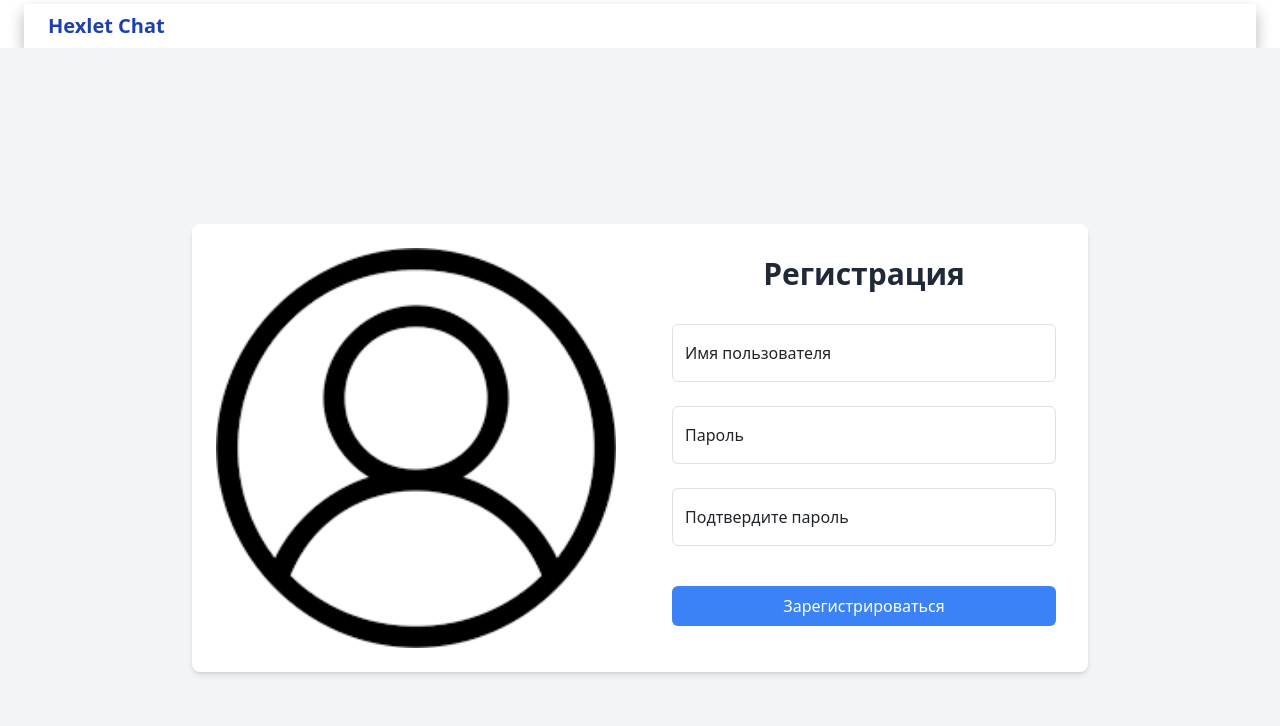
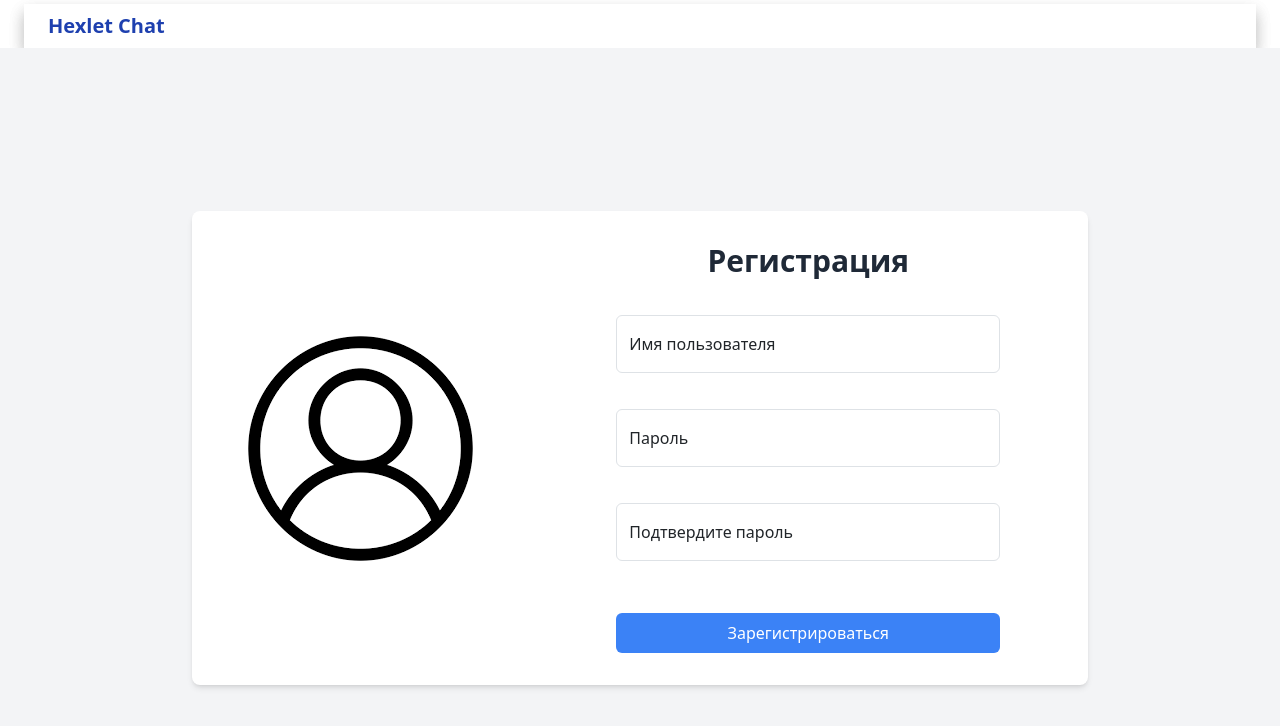
Before and after one commit to DianaShilova/frontend-project-12-vite, a React (Vite) app in the folder client/: page /frontend-project-12-vite/signup in a window 1280 px wide. Shown: the top 726 px of the page. Built offline with nearby package versions, Linux system fonts and the light colour scheme; no server answers; what leo-profanity would draw is missing.

Commit message:
fix design

```diff
--- a/client/src/pages/components/Channels.tsx
+++ b/client/src/pages/components/Channels.tsx
@@ -68,9 +68,9 @@ export const Channels = (props: Props) => {
     ));
 
   return (
-    <div className='w-full sm:w-[350px] bg-gray-50 p-2 sm:p-4 border-r border-gray-200 flex flex-col h-[270px] sm:h-full'>
-      <div className='flex justify-between items-center mb-6'>
-        <h2 className='text-lg font-semibold text-gray-800 pl-2 pt-3'>
+    <div className='w-full border-r sm:border-gray-200 sm:w-[350px] bg-gray-50 p-2 sm:p-4 flex flex-col h-[270px] sm:h-full'>
+      <div className='flex h-[50px] justify-between items-center px-2 py-3 mb-3'>
+        <h2 className='text-lg font-semibold text-gray-800 pt-2'>
           {t('channelsContainer.channel')}
         </h2>
         <button
--- a/client/src/pages/components/MessageInput.tsx
+++ b/client/src/pages/components/MessageInput.tsx
@@ -12,8 +12,9 @@ export const MessageInput = (props: Props) => {
 
   return (
     <form
-      className='flex items-center p-3 border-t border-gray-200'
+      className='flex items-center py-[0px] px-[4px] sm:p-3 border-t border-gray-200'
       onSubmit={onSubmitMessage}
+      noValidate
     >
       <div className='relative flex-grow'>
         <input
--- a/client/src/pages/components/MessagesField.tsx
+++ b/client/src/pages/components/MessagesField.tsx
@@ -27,7 +27,7 @@ export const MessagesField = (props: Props) => {
     ));
 
   return (
-    <div className='h-[350px] sm:h-full overflow-y-auto p-4 bg-white'>
+    <div className='h-[305px] sm:h-full overflow-y-auto p-4 bg-white'>
       {messages ? (
         renderMessages()
       ) : (
--- a/client/src/pages/components/MessagesTitle.tsx
+++ b/client/src/pages/components/MessagesTitle.tsx
@@ -16,7 +16,7 @@ export const MessagesTitle = (props: Props) => {
   const messagesQuantity = filtered.length;
 
   return (
-    <div className='bg-white border-b border-gray-200 p-3'>
+    <div className='bg-white border-b border-gray-200 p-[10px] sm:p-3'>
       <span className='text-lg font-semibold'>
         <span className='text-gray-600 mr-1'>#</span>
         {channels.entities[currentChannelId] &&
--- a/client/src/pages/components/Navbar.tsx
+++ b/client/src/pages/components/Navbar.tsx
@@ -11,7 +11,7 @@ export const Navbar = (props: Props) => {
   const authContext = useContext(AuthContext);
 
   return (
-    <header className='bg-white shadow mx-4 mt-1'>
+    <header className='bg-white shadow m-[0px] sm:mx-[24px] mt-1'>
       <nav className='px-4 w-full'>
         <div className='flex justify-between items-center py-2 max-w-7xl mx-auto'>
           <a
--- a/client/src/pages/components/SignupWindow.tsx
+++ b/client/src/pages/components/SignupWindow.tsx
@@ -36,14 +36,10 @@ export const SignupWindow = () => {
   });
 
   return (
-    <div className='flex justify-center items-center min-h-screen bg-gray-100 p-4'>
-      <div className='w-full max-w-4xl bg-white rounded-lg shadow-md overflow-hidden md:flex'>
-        <div className='md:w-1/2 hidden md:block'>
-          <img
-            src={image}
-            alt={t('image.registration')}
-            className='w-full h-full p-4'
-          />
+    <div className='flex justify-center items-center min-h-screen bg-gray-100 p-[0px] sm:p-[24px]'>
+      <div className='w-full max-w-4xl bg-white rounded-lg shadow-md overflow-hidden justify-around md:flex'>
+        <div className='hidden lg:block flex self-center'>
+          <img src={image} alt={t('image.login')} />
         </div>
         <div className='md:w-1/2 p-8'>
           <Formik
@@ -72,11 +68,11 @@ export const SignupWindow = () => {
             }}
           >
             {({ errors, touched, values, handleChange }) => (
-              <Form className='space-y-6'>
+              <Form className='space-y-9'>
                 <h1 className='text-3xl sm:text-3xl text-lg font-bold text-center text-gray-800 mb-8'>
                   {t('signupForm.registration')}
                 </h1>
-                <div className='text-xs sm:text-base'>
+                <div className='text-base'>
                   <FloatingLabel
                     controlId='username'
                     label={t('signupForm.username')}
@@ -89,18 +85,18 @@ export const SignupWindow = () => {
                       isValid={touched.username && !errors.username}
                       isInvalid={!!errors.username}
                       onChange={handleChange}
-                      className='w-full px-3 py-2 border border-gray-300 rounded-md focus:outline-none focus:ring-2 focus:ring-blue-500'
+                      className='w-full px-3 pt-4 border border-gray-300 rounded-md focus:outline-none focus:ring-2 focus:ring-blue-500'
                     />
                     <FormBootstrap.Control.Feedback
                       type='invalid'
                       tooltip
-                      className='text-red-500 text-sm mt-1'
+                      className='w-full text-red-500 text-sm mt-1'
                     >
                       {errors.username}
                     </FormBootstrap.Control.Feedback>
                   </FloatingLabel>
                 </div>
-                <div className='text-xs sm:text-base'>
+                <div className='text-base'>
                   <FloatingLabel
                     controlId='password'
                     label={t('signupForm.password')}
@@ -114,18 +110,18 @@ export const SignupWindow = () => {
                       isInvalid={!!errors.password}
                       onChange={handleChange}
                       type='password'
-                      className='text-base w-full px-3 py-2 border border-gray-300 rounded-md focus:outline-none focus:ring-2 focus:ring-blue-500'
+                      className='text-base w-full px-3 pt-4 border border-gray-300 rounded-md focus:outline-none focus:ring-2 focus:ring-blue-500'
                     />
                     <FormBootstrap.Control.Feedback
                       type='invalid'
                       tooltip
-                      className='text-red-500 text-sm mt-1'
+                      className='w-full text-red-500 text-sm mt-1'
                     >
                       {errors.password}
                     </FormBootstrap.Control.Feedback>
                   </FloatingLabel>
                 </div>
-                <div className='text-xs sm:text-base'>
+                <div className='text-base'>
                   <FloatingLabel
                     controlId='confirmPassword'
                     label={t('signupForm.confirmPassword')}
@@ -141,12 +137,12 @@ export const SignupWindow = () => {
                       isInvalid={!!errors.confirmPassword}
                       onChange={handleChange}
                       type='password'
-                      className=' w-full px-3 py-2 border border-gray-300 rounded-md focus:outline-none focus:ring-2 focus:ring-blue-500'
+                      className=' w-full px-3 pt-4 border border-gray-300 rounded-md focus:outline-none focus:ring-2 focus:ring-blue-500'
                     />
                     <FormBootstrap.Control.Feedback
                       type='invalid'
                       tooltip
-                      className='text-red-500 text-sm mt-1'
+                      className='w-full text-red-500 text-sm mt-1'
                     >
                       {errors.confirmPassword}
                     </FormBootstrap.Control.Feedback>
@@ -154,7 +150,7 @@ export const SignupWindow = () => {
                 </div>
                 <button
                   type='submit'
-                  className='w-full text-xs sm:text-base bg-blue-500 text-white py-2 px-4 rounded-md hover:bg-blue-600 transition duration-300'
+                  className='w-full text-base bg-blue-500 text-white py-2 px-4 rounded-md hover:bg-blue-600 transition duration-300'
                 >
                   {t('signupForm.register')}
                 </button>
--- a/client/src/pages/home.css
+++ b/client/src/pages/home.css
@@ -20,7 +20,6 @@ NAV {
   height: calc(100% - 3rem);
   display: flex;
   flex-grow: 1;
-  margin: 1.5rem 1.5rem !important;
 }
 
 .channels-container {
--- a/client/src/pages/home.tsx
+++ b/client/src/pages/home.tsx
@@ -84,11 +84,14 @@ const HomePage = () => {
   const handleSubmitMessage = useCallback(
     async (e: React.FormEvent): Promise<void> => {
       e.preventDefault();
-      try {
-        await sendMessage(filter.clean(input));
-        setInput('');
-      } catch (error) {
-        console.log('error', error);
+      const trimmedInput = input.trim();
+      if (trimmedInput !== '') {
+        try {
+          await sendMessage(filter.clean(trimmedInput));
+          setInput('');
+        } catch (error) {
+          console.log('error', error);
+        }
       }
     },
     [input, sendMessage]
@@ -131,7 +134,7 @@ const HomePage = () => {
       </header>
 
       <main className='chat-body'>
-        <div className='body-container flex flex-col sm:flex-row shadow'>
+        <div className='m-[0px] sm:m-[24px] w-full flex flex-col sm:flex-row shadow'>
           <Channels
             channels={channels}
             onAddChannel={handleAddChannel}
```
